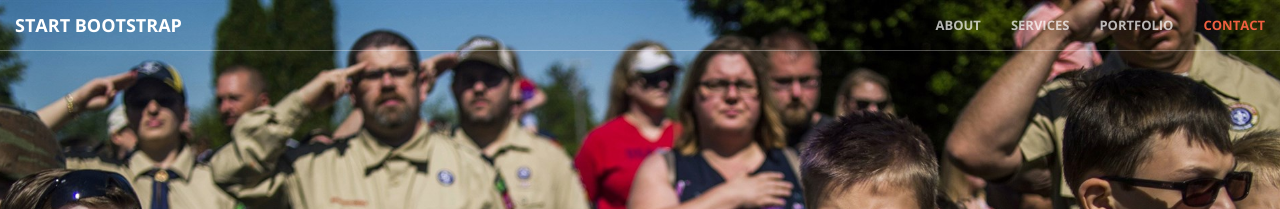
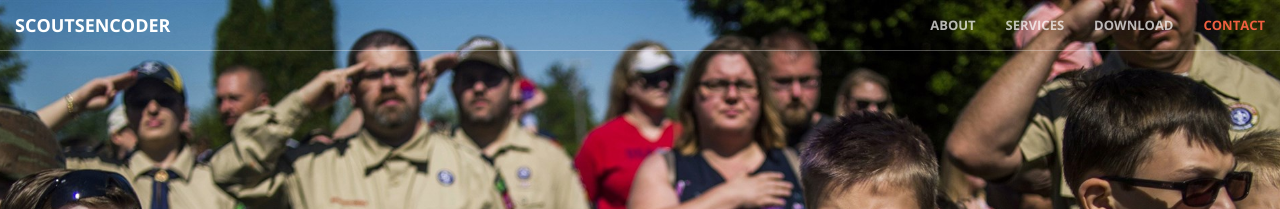
Before and after one commit to yousinix/ScoutsEncoder, a Jekyll site: the page built from index.html, in a window 1280 px wide. Shown: the top 209 px of the page. Built offline with Jekyll 4.4.1, drawn with Linux system fonts in a browser that asks for light colours.

Commit message:
Edit Navigation Bar

```diff
--- a/_includes/aside.html
+++ b/_includes/aside.html
@@ -1,4 +1,4 @@
-  <aside class="bg-dark">
+  <aside class="bg-dark" id="download">
       <div class="container text-center">
           <div class="call-to-action">
               <h2>Free Download at Start Bootstrap!</h2>
--- a/_includes/nav.html
+++ b/_includes/nav.html
@@ -8,7 +8,7 @@
                 <span class="icon-bar"></span>
                 <span class="icon-bar"></span>
             </button>
-            <a class="navbar-brand page-scroll" href="#page-top">Start Bootstrap</a>
+            <a class="navbar-brand page-scroll" href="#page-top">ScoutsEncoder</a>
         </div>
 
         <!-- Collect the nav links, forms, and other content for toggling -->
@@ -21,7 +21,7 @@
                     <a class="page-scroll" href="#services">Services</a>
                 </li>
                 <li>
-                    <a class="page-scroll" href="#portfolio">Portfolio</a>
+                    <a class="page-scroll" href="#download">Download</a>
                 </li>
                 <li>
                     <a class="page-scroll" href="#contact">Contact</a>
```
